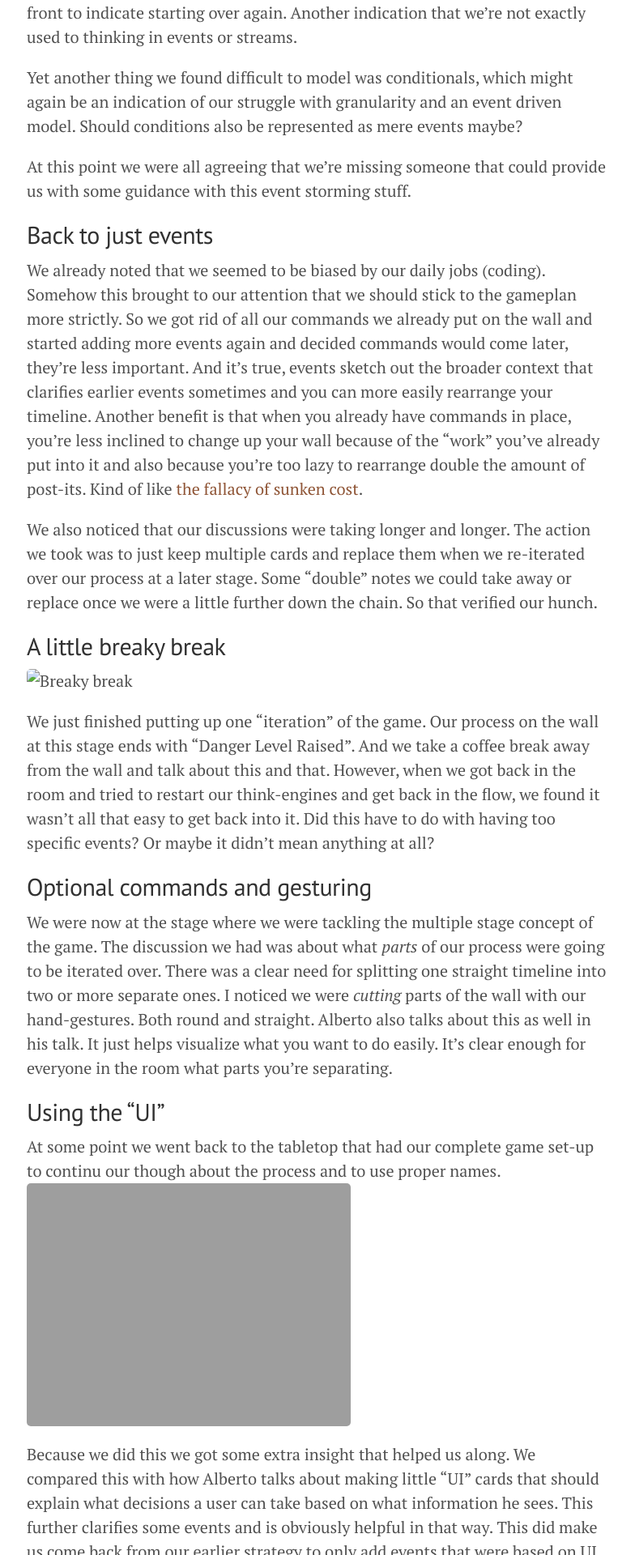
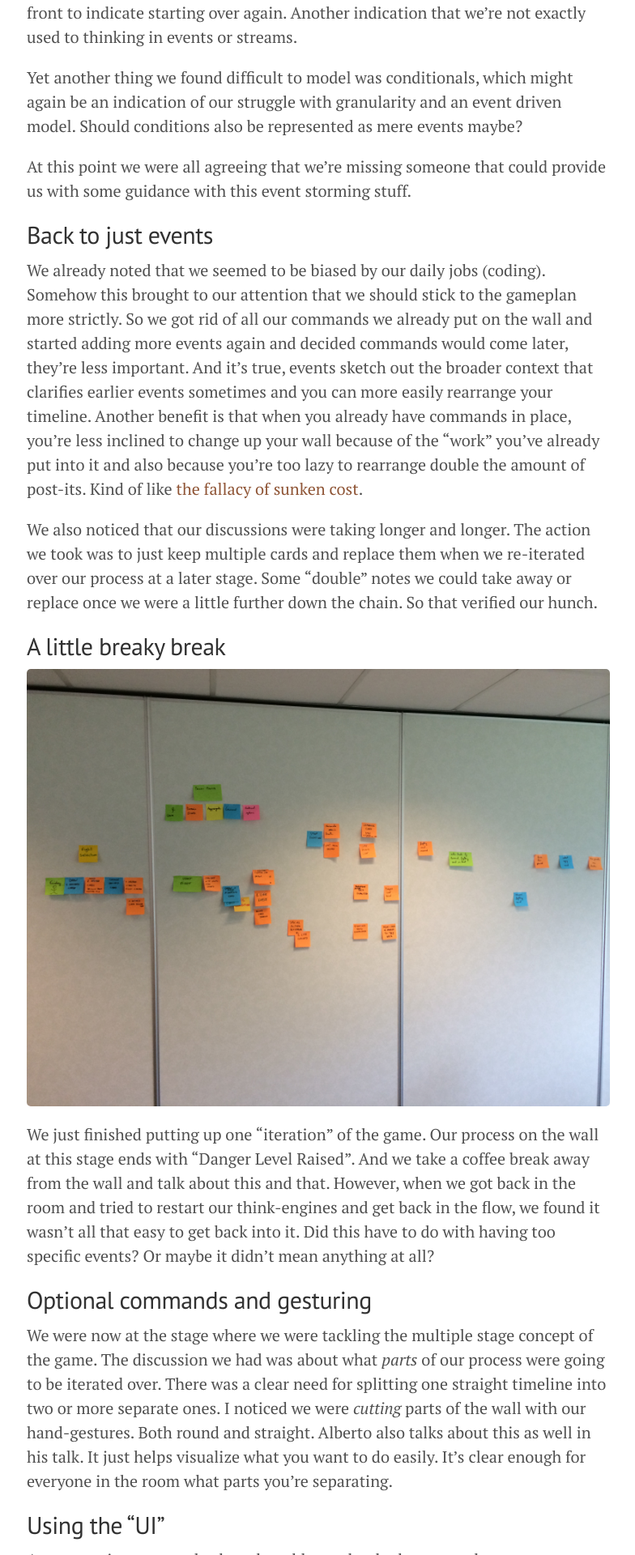
Before and after one commit to imanuelr/sch3lp.github.io, a Jekyll site: the page built from _posts/2014-07-12-event-storming-exercise.md, in a window 1280 px wide. Shown: the part 4480-6400 px from the top of the page at 81% size, without its empty margins (247-1031 px from the left). Built offline with Jekyll 4.4.1, drawn with Linux system fonts in a browser that asks for light colours; Markdown is read by kramdown in place of the engine named in the settings.

Commit message:
maybe all I needed was a correct url? :s

```diff
--- a/_posts/2014-07-12-event-storming-exercise.md
+++ b/_posts/2014-07-12-event-storming-exercise.md
@@ -80,7 +80,7 @@ While trying to add more events, we noticed that we were struggling with the gra
 
 This struggle did lead us to a small discussion on language we used for some events. We knew we had to use verbs in the past tense, but there was one specific case that I thought was interesting. Interesting because we discovered it so early.
 We had an event that read *1 hazard card to fight chosen* which got turned into *Challenge (with chosen card) started*. Can you see how different that sounds? It's basically the same step in the game, except the first notation seems too fine grained, whereas the second one seems to be more coarse-grained but also more clear and says more about the game or of a next phase in the game.
-![Ubiquitous language]({{site.url}}/public/assets/2014-07-12-event-storming/ubiquitous-language.jpg)
+![Ubiquitous language]({{site.url}}/public/assets/2014-07-12-event-storming-exercise/ubiquitous-language.jpg)
 
 Another thing we were struggling with was the concept of iterations of commands/events. For example, when you've gone through a deck of cards the next level starts (it becomes more difficult) and a big chain of events starts all over again. We didn't know how to make that visible on our wall, or even if we should make it visible at all.
 After some discussion we decided to simply not model it, because the events should speak for themselves. You don't really need an arrow pointing from somewhere in the middle of your "timeline" back to the front to indicate starting over again.
@@ -98,7 +98,7 @@ We also noticed that our discussions were taking longer and longer. The action w
 
 ## A little breaky break
 
-![Breaky break]({{site.url}}/public/assets/2014-07-12-event-storming/wall-before-break.jpg)
+![Breaky break]({{site.url}}/public/assets/2014-07-12-event-storming-exercise/wall-before-break.jpg)
 We just finished putting up one "iteration" of the game. Our process on the wall at this stage ends with "Danger Level Raised". And we take a coffee break away from the wall and talk about this and that.
 However, when we got back in the room and tried to restart our think-engines and get back in the flow, we found it wasn't all that easy to get back into it. Did this have to do with having too specific events? Or maybe it didn't mean anything at all?
 
@@ -109,7 +109,7 @@ We were now at the stage where we were tackling the multiple stage concept of th
 ## Using the "UI"
 
 At some point we went back to the tabletop that had our complete game set-up to continu our though about the process and to use proper names.
-![Annotated tabletop of Friday]({{site.url}}/public/assets/2014-07-12-event-storming/friday.jpg)
+![Annotated tabletop of Friday]({{site.url}}/public/assets/2014-07-12-event-storming-exercise/friday.jpg)
 Because we did this we got some extra insight that helped us along. We compared this with how Alberto talks about making little "UI" cards that should explain what decisions a user can take based on what information he sees. This further clarifies some events and is obviously helpful in that way.
 This did make us come back from our earlier strategy to only add events that were based on UI decisions, because you might miss some important ones actually.
 
@@ -117,7 +117,7 @@ This did make us come back from our earlier strategy to only add events that wer
 
 When we had to stop for the day we think we managed to complete the short process of Friday in a visual chain of events on our wall. We all agreed that this was time well-spent, learning a lot. But nevertheless something we need to practice more if we want to do this exercise with one of our real customers at some point.
 
-![The Result]({{site.url}}/public/assets/2014-07-12-event-storming/wall-end.jpg)
+![The Result]({{site.url}}/public/assets/2014-07-12-event-storming-exercise/wall-end.jpg)
 
 ## Take-aways
 
```
